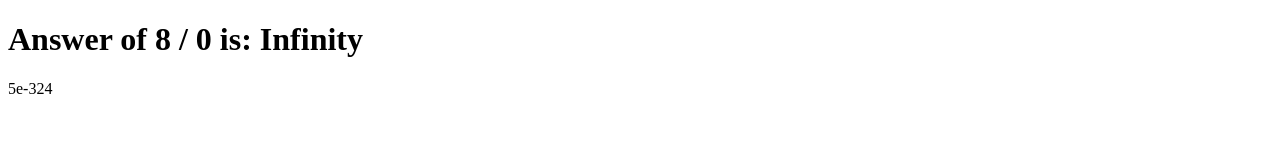
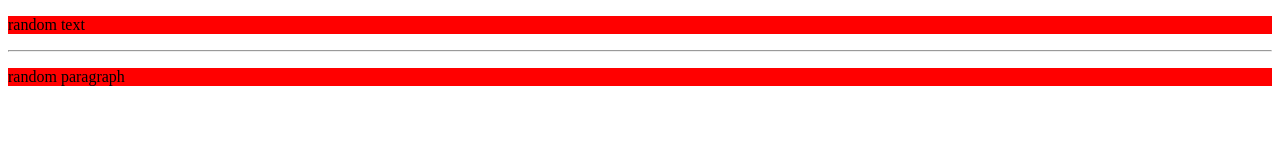
Before and after one commit to NemisRuparel/JS-DAY-1, a plain HTML site: page index.html in a window 1280 px wide. Drawn offline with Linux system fonts and the light colour scheme.

Commit message:
JS Day-2

```diff
--- a/index.html
+++ b/index.html
@@ -5,7 +5,10 @@
     <meta name="viewport" content="width=device-width, initial-scale=1.0">
     <title>Document</title>
 </head>
-<body>
+<body onload="console.log('Page Loaded');">
+    <p>random text</p>
+    <hr>
+    <p>random paragraph</p>
 
     <script src="script.js"></script>
 </body>
--- a/script.js
+++ b/script.js
@@ -1,7 +1,4 @@
-console.log("Hello World");
-
-var a=8,b=0;
-var c=a/b;
-var text = "Mars is known as \"Red Plannet\"";
-document.write("<h1>Answer of 8 / 0 is: " + c + "</h1>");
-document.write(Number.MIN_VALUE);
+var paragraphs = document.getElementsByTagName("p");
+for(paragraph of paragraphs){
+    paragraph.style.background = "red";
+}
```
